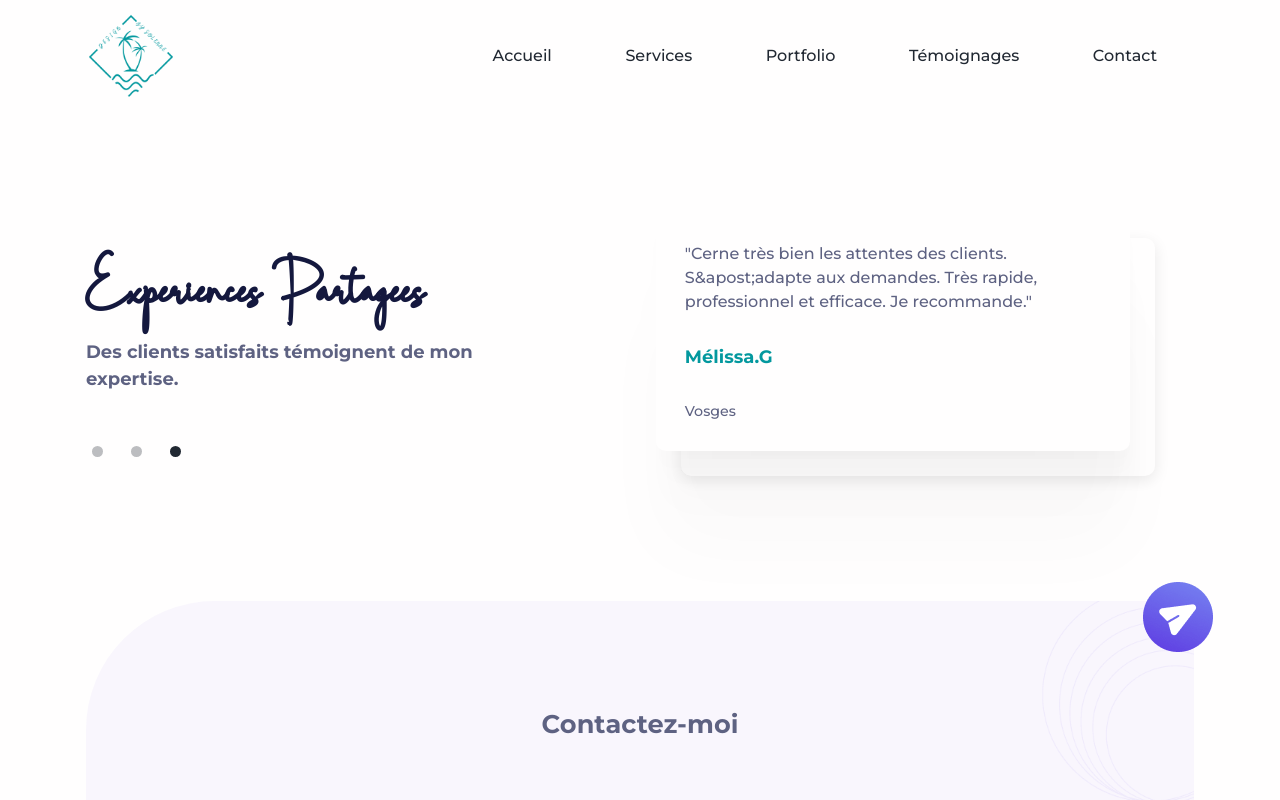
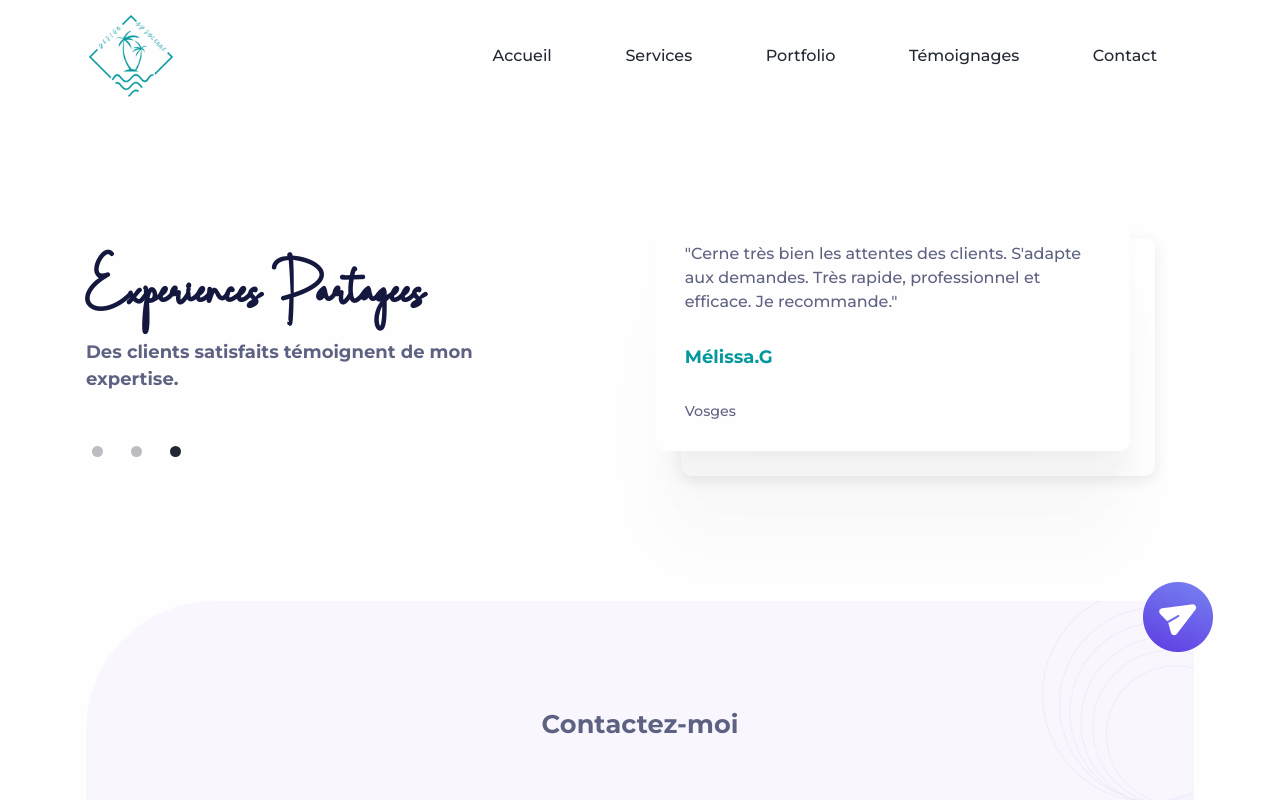
Before and after one commit to designbysolenne/fr, a Next.js app: page / in a window 1280 px wide. Both pictures are taken after a click on the button 175 px from the left and 3032 px from the top of the page. Shown: the part 2581-3381 px from the top of the page. Built offline with nearby package versions, Linux system fonts and the light colour scheme.

Commit message:
fix: Testimonials apostrophe

```diff
--- a/src/app/components/Testimonials.js
+++ b/src/app/components/Testimonials.js
@@ -57,7 +57,7 @@ export default function Testimonials() {
                                         <div className="card shadow"  style={{ borderRadius: 10 }}>
                                             <div className="card-body p-4">
                                                 <p className="fw-medium mb-4">&quot;Cerne très bien les attentes des
-                                                    clients. S&apost;adapte aux demandes. Très rapide, professionnel et
+                                                    clients. S&apos;adapte aux demandes. Très rapide, professionnel et
                                                     efficace. Je recommande.&quot;</p>
                                                 <h5 className="dbs-text-blue">Mélissa.G</h5>
                                                 <p className="fw-medium fs--1 mb-0">Vosges</p>
```
